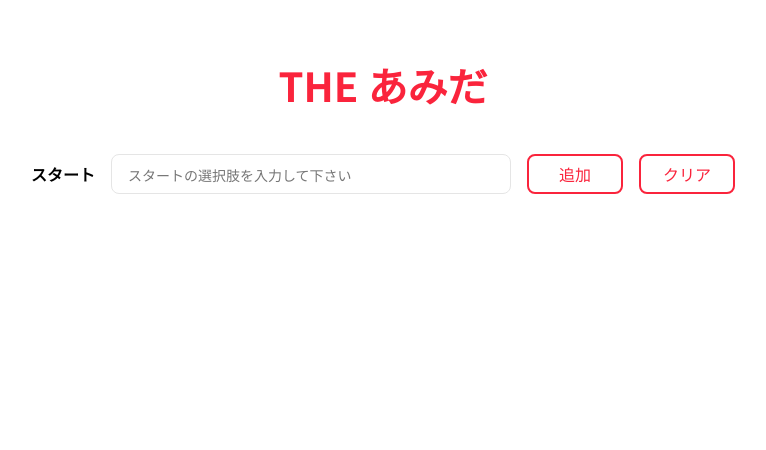
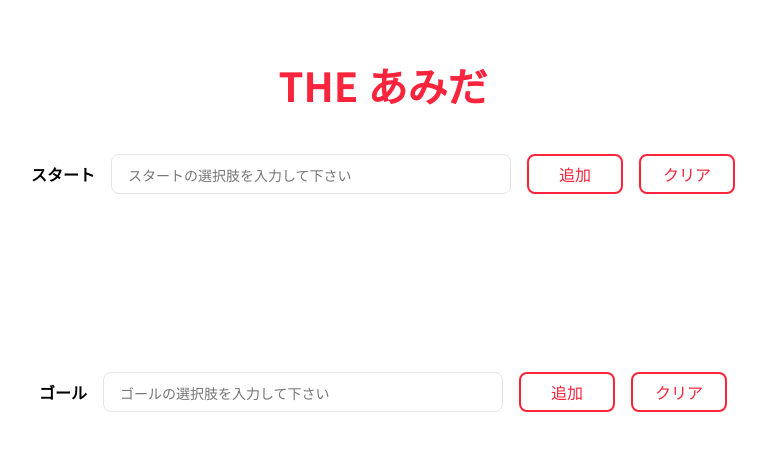
Before and after one commit to taku0823/the-amida, a React (Vite) app: page / in a window 1280 px wide. Shown: the top 450 px of the page, without its empty margins (257-1023 px from the left). Built offline with nearby package versions, Linux system fonts and the light colour scheme.

Commit message:
create StartForm and GoalForm components

```diff
--- a/package.json
+++ b/package.json
@@ -11,12 +11,14 @@
   "dependencies": {
     "react": "^18.2.0",
     "react-dom": "^18.2.0",
-    "styled-components": "^5.3.8"
+    "styled-components": "^5.3.8",
+    "uuid": "^9.0.0"
   },
   "devDependencies": {
     "@types/react": "^18.0.27",
     "@types/react-dom": "^18.0.10",
     "@types/styled-components": "^5.1.26",
+    "@types/uuid": "^9.0.1",
     "@vitejs/plugin-react": "^3.1.0",
     "typescript": "^4.9.3",
     "vite": "^4.1.0"
--- a/src/App.tsx
+++ b/src/App.tsx
@@ -1,5 +1,5 @@
 import Form from './components/Form';
-import { StartOptionsProvider } from './context/StartOptionsContext';
+import { StartOptionsProvider, GoalOptionsProvider } from './context/OptionsContext';
 import styled from 'styled-components';
 import GlobalStyle from './theme/globalStyles';
 
@@ -22,10 +22,12 @@ const App = () => {
     <>
       <GlobalStyle />
       <StartOptionsProvider>
-        <Main>
-          <Title>THE あみだ</Title>
-          <Form />
-        </Main>
+        <GoalOptionsProvider>
+          <Main>
+            <Title>THE あみだ</Title>
+            <Form />
+          </Main>
+        </GoalOptionsProvider>
       </StartOptionsProvider>
     </>
   );
--- a/src/components/Form.tsx
+++ b/src/components/Form.tsx
@@ -1,106 +1,12 @@
-import { useContext } from 'react';
-import Tags from '../components/Tags';
-import { StartOptionsContext } from '../context/StartOptionsContext';
-import useInput from '../hooks/useInput';
-import styled from 'styled-components';
-
-const AmidaForm = styled.div`
-  max-width: 704px;
-  margin: 0 auto 24px;
-`;
-
-const AmidaInputWrapper = styled.div`
-  display: flex;
-  align-items: center;
-  justify-content: center;
-  margin-bottom: 16px;
-`;
-
-const AmidaLabel = styled.label`
-  margin-right: 16px;
-  font-weight: bold;
-`;
-
-const AmidaInput = styled.input`
-  background: #fff;
-  width: 400px;
-  height: 40px;
-  margin-right: 16px;
-  padding: 0 16px;
-  border: 1px solid #e5e5e5;
-  border-radius: 8px;
-  caret-color: #fa243c;
-  text-align: left;
-  &::placeholder {
-    color: #767676;
-    font-size: 14px;
-  }
-`;
-
-const AmidaButton = styled.button`
-  display: flex;
-  align-items: center;
-  justify-content: center;
-  height: 40px;
-  width: 96px;
-  color: #fa243c;
-  border: 2px solid #fa243c;
-  border-radius: 8px;
-  cursor: pointer;
-  transition: all 0.32s;
-  &:hover {
-    background: #fa243c;
-    color: #fff;
-  }
-  &:first-of-type {
-    margin-right: 16px;
-  }
-`;
+import StartForm from '../components/StartForm';
+import GoalForm from '../components/GoalForm';
 
 const Form = () => {
-  const startInput = useInput('');
-  const { startOptions, setStartOptions } = useContext(StartOptionsContext);
-
-  const handleKeyDown = (event: React.KeyboardEvent<HTMLInputElement>) => {
-    if (event.nativeEvent.isComposing || event.key !== 'Enter') return;
-
-    if (startInput.input === '') return;
-    setStartOptions((prevState) => [...prevState, startInput.input]);
-    startInput.clearInput();
-  };
-
-  const addStartOptions = (event: React.MouseEvent<HTMLElement>) => {
-    event.preventDefault();
-
-    if (startInput.input === '') return;
-    setStartOptions((prevState) => [...prevState, startInput.input]);
-    startInput.clearInput();
-  };
-
-  const clearAllOptions = (event: React.MouseEvent<HTMLElement>) => {
-    event.preventDefault();
-
-    if (startOptions.length === 0) return;
-    setStartOptions([]);
-  };
-
   return (
-    <AmidaForm>
-      <AmidaInputWrapper>
-        <AmidaLabel htmlFor="start">スタート</AmidaLabel>
-        <AmidaInput
-          type="text"
-          name="start"
-          placeholder="スタートの選択肢を入力して下さい"
-          value={startInput.input}
-          onChange={startInput.handlInput}
-          onKeyDown={handleKeyDown}
-        />
-        <AmidaButton onClick={addStartOptions}>追加</AmidaButton>
-        <AmidaButton onClick={clearAllOptions}>クリア</AmidaButton>
-      </AmidaInputWrapper>
-      <Tags />
-    </AmidaForm>
+    <>
+      <StartForm />
+      <GoalForm />
+    </>
   );
 };
 
--- /dev/null
+++ b/src/components/GoalForm.tsx
@@ -0,0 +1,106 @@
+import { useContext } from 'react';
+import Tags from '../components/Tags';
+import { GoalOptionsContext } from '../context/OptionsContext';
+import useInput from '../hooks/useInput';
+import styled from 'styled-components';
+
+const AmidaForm = styled.div`
+  max-width: 704px;
+  margin: 0 auto 24px;
+`;
+
+const AmidaInputWrapper = styled.div`
+  display: flex;
+  align-items: center;
+  justify-content: center;
+  margin-bottom: 16px;
+`;
+
+const AmidaLabel = styled.label`
+  margin-right: 16px;
+  font-weight: bold;
+`;
+
+const AmidaInput = styled.input`
+  background: #fff;
+  width: 400px;
+  height: 40px;
+  margin-right: 16px;
+  padding: 0 16px;
+  border: 1px solid #e5e5e5;
+  border-radius: 8px;
+  caret-color: #fa243c;
+  text-align: left;
+  &::placeholder {
+    color: #767676;
+    font-size: 14px;
+  }
+`;
+
+const AmidaButton = styled.button`
+  display: flex;
+  align-items: center;
+  justify-content: center;
+  height: 40px;
+  width: 96px;
+  color: #fa243c;
+  border: 2px solid #fa243c;
+  border-radius: 8px;
+  cursor: pointer;
+  transition: all 0.32s;
+  &:hover {
+    background: #fa243c;
+    color: #fff;
+  }
+  &:first-of-type {
+    margin-right: 16px;
+  }
+`;
+
+const GoalForm = () => {
+  const goalInput = useInput('');
+  const { goalOptions, setGoalOptions } = useContext(GoalOptionsContext);
+
+  const handleGoalKeyDown = (event: React.KeyboardEvent<HTMLInputElement>) => {
+    if (event.nativeEvent.isComposing || event.key !== 'Enter') return;
+
+    if (goalInput.input === '') return;
+
+    setGoalOptions((prevState) => [...prevState, goalInput.input]);
+  };
+
+  const addGoalOptions = (event: React.MouseEvent<HTMLElement>) => {
+    event.preventDefault();
+
+    if (goalInput.input === '') return;
+    setGoalOptions((prevState) => [...prevState, goalInput.input]);
+  };
+
+  const clearGoalAllOptions = (event: React.MouseEvent<HTMLElement>) => {
+    event.preventDefault();
+
+    if (goalOptions.length === 0) return;
+    setGoalOptions([]);
+  };
+
+  return (
+    <AmidaForm>
+      <AmidaInputWrapper>
+        <AmidaLabel htmlFor="goal">ゴール</AmidaLabel>
+        <AmidaInput
+          type="text"
+          name="goal"
+          placeholder="ゴールの選択肢を入力して下さい"
+          value={goalInput.input}
+          onChange={goalInput.handlInput}
+          onKeyDown={handleGoalKeyDown}
+        />
+        <AmidaButton onClick={addGoalOptions}>追加</AmidaButton>
+        <AmidaButton onClick={clearGoalAllOptions}>クリア</AmidaButton>
+      </AmidaInputWrapper>
+      <Tags options={goalOptions} setOptions={setGoalOptions} />
+    </AmidaForm>
+  );
+};
+
+export default GoalForm;
--- /dev/null
+++ b/src/components/StartForm.tsx
@@ -0,0 +1,107 @@
+import { useContext } from 'react';
+import Tags from '../components/Tags';
+import { StartOptionsContext } from '../context/OptionsContext';
+import useInput from '../hooks/useInput';
+import styled from 'styled-components';
+
+const AmidaForm = styled.div`
+  max-width: 704px;
+  margin: 0 auto 24px;
+`;
+
+const AmidaInputWrapper = styled.div`
+  display: flex;
+  align-items: center;
+  justify-content: center;
+  margin-bottom: 16px;
+`;
+
+const AmidaLabel = styled.label`
+  margin-right: 16px;
+  font-weight: bold;
+`;
+
+const AmidaInput = styled.input`
+  background: #fff;
+  width: 400px;
+  height: 40px;
+  margin-right: 16px;
+  padding: 0 16px;
+  border: 1px solid #e5e5e5;
+  border-radius: 8px;
+  caret-color: #fa243c;
+  text-align: left;
+  &::placeholder {
+    color: #767676;
+    font-size: 14px;
+  }
+`;
+
+const AmidaButton = styled.button`
+  display: flex;
+  align-items: center;
+  justify-content: center;
+  height: 40px;
+  width: 96px;
+  color: #fa243c;
+  border: 2px solid #fa243c;
+  border-radius: 8px;
+  cursor: pointer;
+  transition: all 0.32s;
+  &:hover {
+    background: #fa243c;
+    color: #fff;
+  }
+  &:first-of-type {
+    margin-right: 16px;
+  }
+`;
+
+const StartForm = () => {
+  const startInput = useInput('');
+  const { startOptions, setStartOptions } = useContext(StartOptionsContext);
+
+  const handleStartKeyDown = (event: React.KeyboardEvent<HTMLInputElement>) => {
+    if (event.nativeEvent.isComposing || event.key !== 'Enter') return;
+
+    if (startInput.input === '') return;
+    setStartOptions((prevState) => [...prevState, startInput.input]);
+    startInput.clearInput();
+  };
+
+  const addStartOptions = (event: React.MouseEvent<HTMLElement>) => {
+    event.preventDefault();
+
+    if (startInput.input === '') return;
+    setStartOptions((prevState) => [...prevState, startInput.input]);
+    startInput.clearInput();
+  };
+
+  const clearStartAllOptions = (event: React.MouseEvent<HTMLElement>) => {
+    event.preventDefault();
+
+    if (startOptions.length === 0) return;
+    setStartOptions([]);
+  };
+
+  return (
+    <AmidaForm>
+      <AmidaInputWrapper>
+        <AmidaLabel htmlFor="start">スタート</AmidaLabel>
+        <AmidaInput
+          type="text"
+          name="start"
+          placeholder="スタートの選択肢を入力して下さい"
+          value={startInput.input}
+          onChange={startInput.handlInput}
+          onKeyDown={handleStartKeyDown}
+        />
+        <AmidaButton onClick={addStartOptions}>追加</AmidaButton>
+        <AmidaButton onClick={clearStartAllOptions}>クリア</AmidaButton>
+      </AmidaInputWrapper>
+      <Tags options={startOptions} setOptions={setStartOptions} extraHeight={true} />
+    </AmidaForm>
+  );
+};
+
+export default StartForm;
--- a/src/components/Tags.tsx
+++ b/src/components/Tags.tsx
@@ -1,7 +1,8 @@
-import { useContext } from 'react';
-import { StartOptionsContext } from '../context/StartOptionsContext';
 import styled from 'styled-components';
 
+const AmidaTagsWrapper = styled.div`
+  min-height: 138px;
+`;
 const AmidaTags = styled.ul`
   display: grid;
   grid-template-columns: repeat(5, 1fr);
@@ -63,22 +64,28 @@ const AmidaDelete = styled.span`
   }
 `;
 
-const Tags = () => {
-  const { startOptions, setStartOptions } = useContext(StartOptionsContext);
+type Props = {
+  options: string[];
+  setOptions: React.Dispatch<React.SetStateAction<string[]>>;
+  extraHeight?: boolean;
+};
 
+const Tags = ({ options, setOptions, extraHeight }: Props) => {
   const deleteTag = (target: string) => {
-    setStartOptions(startOptions.filter((option) => option !== target));
+    setOptions(options.filter((option) => option !== target));
   };
 
   return (
+    <AmidaTagsWrapper>
       <AmidaTags>
-      {startOptions.map((option) => (
+        {options.map((option) => (
           <AmidaTag key={option}>
             {option}
             <AmidaDelete onClick={() => deleteTag(option)} />
           </AmidaTag>
         ))}
       </AmidaTags>
+    </AmidaTagsWrapper>
   );
 };
 
--- a/src/context/StartOptionsContext.tsx
+++ b/src/context/OptionsContext.tsx
@@ -1,5 +1,6 @@
 import { useState, createContext, ReactNode } from 'react';
 
+// start options
 type StartOptionsType = {
   startOptions: string[];
   setStartOptions: React.Dispatch<React.SetStateAction<string[]>>;
@@ -19,3 +20,24 @@ export const StartOptionsProvider = ({ children }: { children: ReactNode }) => {
     </StartOptionsContext.Provider>
   );
 };
+
+// goal options
+type GoalOptionsType = {
+  goalOptions: string[];
+  setGoalOptions: React.Dispatch<React.SetStateAction<string[]>>;
+};
+
+export const GoalOptionsContext = createContext<GoalOptionsType>({
+  goalOptions: [],
+  setGoalOptions: () => {},
+});
+
+export const GoalOptionsProvider = ({ children }: { children: ReactNode }) => {
+  const [goalOptions, setGoalOptions] = useState<string[]>([]);
+
+  return (
+    <GoalOptionsContext.Provider value={{ goalOptions, setGoalOptions }}>
+      {children}
+    </GoalOptionsContext.Provider>
+  );
+};
```
Also changed, not shown: 1 other file (tests, documents, lock files or other folders). Lines whose indentation alone changed are shown as unchanged.
